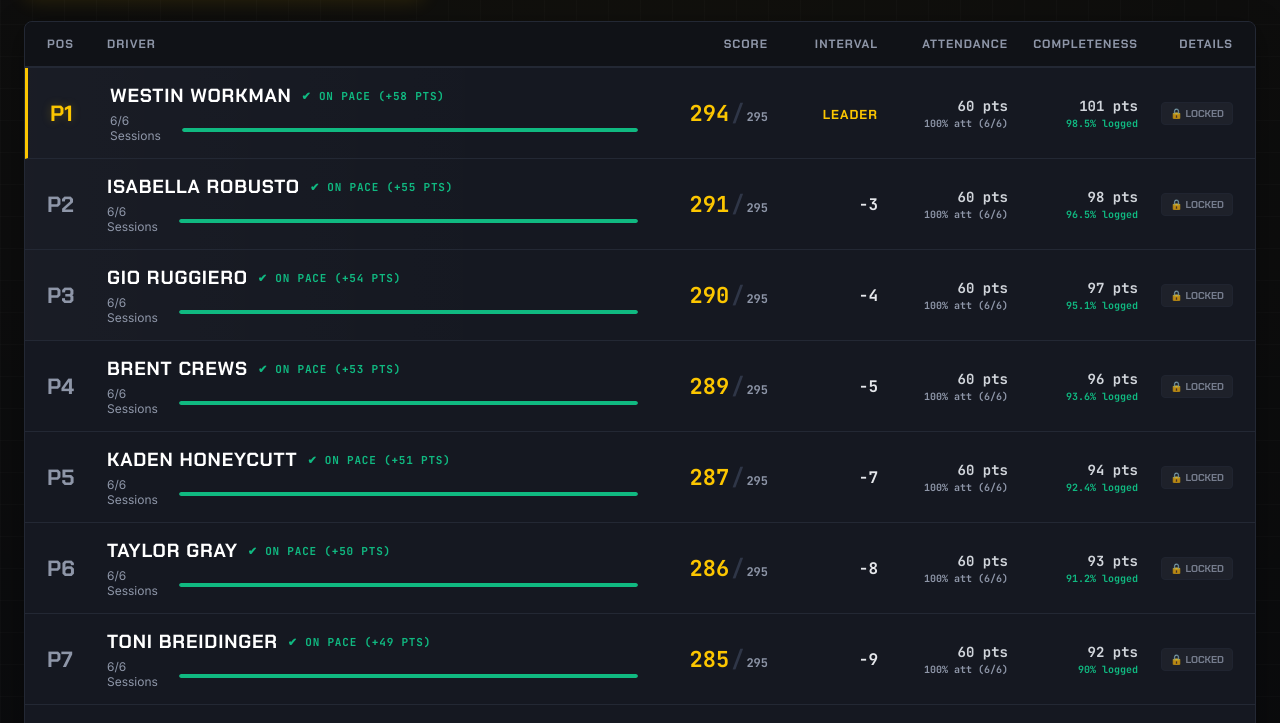
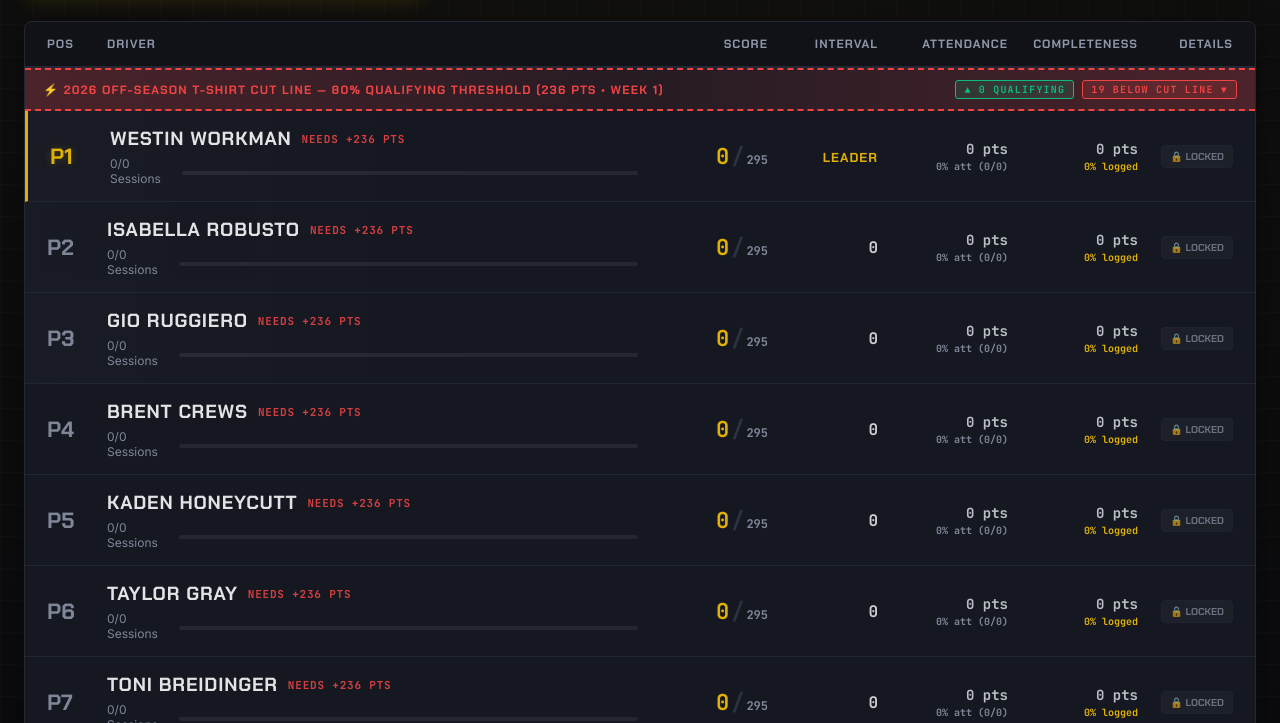
Before and after one commit to troy-zen/tpc-two-a-days-standings, a plain HTML site: page index.html in a window 1280 px wide. Shown: the part 232-955 px from the top of the page. Drawn offline with nearby package versions, Linux system fonts and the light colour scheme.

Commit message:
Reset mock scores to 0 for clean Day 1 launch

```diff
--- a/index.html
+++ b/index.html
@@ -1888,211 +1888,211 @@
             {
                 pos: 1, car: "55", name: "Westin Workman", series: "CUP",
                 token: "ww_9b42",
-                score: 293.5, maxScore: 295.0, gap: 0.0,
-                scPts: 160.5, recoveryPts: 13.0, compPts: 20.0, hydrationPts: 100.0,
-                attendancePts: 60.0, sessionsAttended: 6, totalSessions: 6,
-                completenessPct: 98.5, completenessPts: 100.5,
-                pips: ["full", "full", "full", "full", "full", "full"],
+                score: 0.0, maxScore: 295.0, gap: 0.0,
+                scPts: 0.0, recoveryPts: 0.0, compPts: 0.0, hydrationPts: 0.0,
+                attendancePts: 0.0, sessionsAttended: 0, totalSessions: 0,
+                completenessPct: 0.0, completenessPts: 0.0,
+                pips: [],
                 isRemote: false, polarVerified: true,
-                coachNote: "Flawless consistency across all 6 lift & conditioning blocks. Tier 1 USG hydration both days."
+                coachNote: "Awaiting Week 1 check-ins and workout logs."
             },
             {
                 pos: 2, car: "55", name: "Isabella Robusto", series: "ARCA",
                 token: "ir_7x81",
-                score: 291.4, maxScore: 295.0, gap: -2.1,
-                scPts: 158.4, recoveryPts: 13.0, compPts: 20.0, hydrationPts: 100.0,
-                attendancePts: 60.0, sessionsAttended: 6, totalSessions: 6,
-                completenessPct: 96.5, completenessPts: 98.4,
-                pips: ["full", "full", "full", "full", "full", "full"],
+                score: 0.0, maxScore: 295.0, gap: 0.0,
+                scPts: 0.0, recoveryPts: 0.0, compPts: 0.0, hydrationPts: 0.0,
+                attendancePts: 0.0, sessionsAttended: 0, totalSessions: 0,
+                completenessPct: 0.0, completenessPts: 0.0,
+                pips: [],
                 isRemote: false, polarVerified: true,
-                coachNote: "Excellent intentionality on accessory loads. Hydration discipline pristine."
+                coachNote: "Awaiting Week 1 check-ins and workout logs."
             },
             {
                 pos: 3, car: "20", name: "Gio Ruggiero", series: "ARCA",
                 token: "gr_3e59",
-                score: 290.0, maxScore: 295.0, gap: -3.5,
-                scPts: 157.0, recoveryPts: 13.0, compPts: 20.0, hydrationPts: 100.0,
-                attendancePts: 60.0, sessionsAttended: 6, totalSessions: 6,
-                completenessPct: 95.1, completenessPts: 97.0,
-                pips: ["full", "full", "full", "full", "full", "full"],
+                score: 0.0, maxScore: 295.0, gap: 0.0,
+                scPts: 0.0, recoveryPts: 0.0, compPts: 0.0, hydrationPts: 0.0,
+                attendancePts: 0.0, sessionsAttended: 0, totalSessions: 0,
+                completenessPct: 0.0, completenessPts: 0.0,
+                pips: [],
                 isRemote: false, polarVerified: true,
-                coachNote: "High energy in conditioning blocks. All weights logged within 10 min of session finish."
+                coachNote: "Awaiting Week 1 check-ins and workout logs."
             },
             {
                 pos: 4, car: "70", name: "Brent Crews", series: "ARCA",
                 token: "bc_6d14",
-                score: 288.5, maxScore: 295.0, gap: -5.0,
-                scPts: 155.5, recoveryPts: 13.0, compPts: 20.0, hydrationPts: 100.0,
-                attendancePts: 60.0, sessionsAttended: 6, totalSessions: 6,
-                completenessPct: 93.6, completenessPts: 95.5,
-                pips: ["full", "full", "full", "full", "full", "full"],
+                score: 0.0, maxScore: 295.0, gap: 0.0,
+                scPts: 0.0, recoveryPts: 0.0, compPts: 0.0, hydrationPts: 0.0,
+                attendancePts: 0.0, sessionsAttended: 0, totalSessions: 0,
+                completenessPct: 0.0, completenessPts: 0.0,
+                pips: [],
                 isRemote: false, polarVerified: true,
-                coachNote: "Rock solid attendance. Power metrics on Tuesday AM jump squats were top of cohort."
+                coachNote: "Awaiting Week 1 check-ins and workout logs."
             },
             {
                 pos: 5, car: "51", name: "Kaden Honeycutt", series: "XFINITY",
                 token: "kh_2a78",
-                score: 287.2, maxScore: 295.0, gap: -6.3,
-                scPts: 154.2, recoveryPts: 13.0, compPts: 20.0, hydrationPts: 100.0,
-                attendancePts: 60.0, sessionsAttended: 6, totalSessions: 6,
-                completenessPct: 92.4, completenessPts: 94.2,
-                pips: ["full", "full", "full", "full", "full", "full"],
+                score: 0.0, maxScore: 295.0, gap: 0.0,
+                scPts: 0.0, recoveryPts: 0.0, compPts: 0.0, hydrationPts: 0.0,
+                attendancePts: 0.0, sessionsAttended: 0, totalSessions: 0,
+                completenessPct: 0.0, completenessPts: 0.0,
+                pips: [],
                 isRemote: false, polarVerified: true,
-                coachNote: "Very consistent effort. Logged RPE on all primary barbell lifts."
+                coachNote: "Awaiting Week 1 check-ins and workout logs."
             },
             {
                 pos: 6, car: "17", name: "Taylor Gray", series: "XFINITY",
                 token: "tg_5m93",
-                score: 286.0, maxScore: 295.0, gap: -7.5,
-                scPts: 153.0, recoveryPts: 13.0, compPts: 20.0, hydrationPts: 100.0,
-                attendancePts: 60.0, sessionsAttended: 6, totalSessions: 6,
-                completenessPct: 91.2, completenessPts: 93.0,
-                pips: ["full", "full", "full", "full", "full", "full"],
+                score: 0.0, maxScore: 295.0, gap: 0.0,
+                scPts: 0.0, recoveryPts: 0.0, compPts: 0.0, hydrationPts: 0.0,
+                attendancePts: 0.0, sessionsAttended: 0, totalSessions: 0,
+                completenessPct: 0.0, completenessPts: 0.0,
+                pips: [],
                 isRemote: false, polarVerified: true,
-                coachNote: "Pushed through Thursday armor session with high intensity. Strong hydration baseline."
+                coachNote: "Awaiting Week 1 check-ins and workout logs."
             },
             {
                 pos: 7, car: "25", name: "Toni Breidinger", series: "ARCA",
                 token: "tn_1k47",
-                score: 284.8, maxScore: 295.0, gap: -8.7,
-                scPts: 151.8, recoveryPts: 13.0, compPts: 20.0, hydrationPts: 100.0,
-                attendancePts: 60.0, sessionsAttended: 6, totalSessions: 6,
-                completenessPct: 90.0, completenessPts: 91.8,
-                pips: ["full", "full", "full", "full", "full", "full"],
+                score: 0.0, maxScore: 295.0, gap: 0.0,
+                scPts: 0.0, recoveryPts: 0.0, compPts: 0.0, hydrationPts: 0.0,
+                attendancePts: 0.0, sessionsAttended: 0, totalSessions: 0,
+                completenessPct: 0.0, completenessPts: 0.0,
+                pips: [],
                 isRemote: false, polarVerified: true,
-                coachNote: "Great dedication to mobility and recovery tracker logs. All card items accounted for."
+                coachNote: "Awaiting Week 1 check-ins and workout logs."
             },
             {
                 pos: 8, car: "18", name: "Tyler Ankrum", series: "XFINITY",
                 token: "ta_8c26",
-                score: 283.5, maxScore: 295.0, gap: -10.0,
-                scPts: 150.5, recoveryPts: 13.0, compPts: 20.0, hydrationPts: 100.0,
-                attendancePts: 60.0, sessionsAttended: 6, totalSessions: 6,
-                completenessPct: 88.7, completenessPts: 90.5,
-                pips: ["full", "full", "full", "full", "full", "full"],
+                score: 0.0, maxScore: 295.0, gap: 0.0,
+                scPts: 0.0, recoveryPts: 0.0, compPts: 0.0, hydrationPts: 0.0,
+                attendancePts: 0.0, sessionsAttended: 0, totalSessions: 0,
+                completenessPct: 0.0, completenessPts: 0.0,
+                pips: [],
                 isRemote: false, polarVerified: true,
-                coachNote: "Completed all volume. Small gaps on accessory drop-set loads, easily rectifiable."
+                coachNote: "Awaiting Week 1 check-ins and workout logs."
             },
             {
                 pos: 9, car: "9", name: "Kaylee Bryson", series: "ARCA",
                 token: "kp_4f90",
-                score: 281.0, maxScore: 295.0, gap: -12.5,
-                scPts: 148.0, recoveryPts: 13.0, compPts: 20.0, hydrationPts: 100.0,
-                attendancePts: 60.0, sessionsAttended: 6, totalSessions: 6,
-                completenessPct: 86.3, completenessPts: 88.0,
-                pips: ["full", "full", "full", "full", "full", "full"],
+                score: 0.0, maxScore: 295.0, gap: 0.0,
+                scPts: 0.0, recoveryPts: 0.0, compPts: 0.0, hydrationPts: 0.0,
+                attendancePts: 0.0, sessionsAttended: 0, totalSessions: 0,
+                completenessPct: 0.0, completenessPts: 0.0,
+                pips: [],
                 isRemote: false, polarVerified: true,
-                coachNote: "On track across all 6 sessions. Solid core endurance marks."
+                coachNote: "Awaiting Week 1 check-ins and workout logs."
             },
             {
                 pos: 10, car: "71", name: "Jade Avedisian", series: "GT4",
                 token: "ja_6y15",
-                score: 279.5, maxScore: 295.0, gap: -14.0,
-                scPts: 146.5, recoveryPts: 13.0, compPts: 20.0, hydrationPts: 100.0,
-                attendancePts: 60.0, sessionsAttended: 6, totalSessions: 6,
-                completenessPct: 84.8, completenessPts: 86.5,
-                pips: ["full", "full", "full", "full", "partial", "full"],
+                score: 0.0, maxScore: 295.0, gap: 0.0,
+                scPts: 0.0, recoveryPts: 0.0, compPts: 0.0, hydrationPts: 0.0,
+                attendancePts: 0.0, sessionsAttended: 0, totalSessions: 0,
+                completenessPct: 0.0, completenessPts: 0.0,
+                pips: [],
                 isRemote: false, polarVerified: true,
-                coachNote: "Minor missing accessory reps on Wednesday PM conditioning, but strong overall focus."
+                coachNote: "Awaiting Week 1 check-ins and workout logs."
             },
             {
                 pos: 11, car: "5", name: "Dean Thompson", series: "XFINITY",
                 token: "dt_9h32",
-                score: 267.2, maxScore: 295.0, gap: -26.3,
-                scPts: 144.2, recoveryPts: 13.0, compPts: 20.0, hydrationPts: 90.0,
-                attendancePts: 60.0, sessionsAttended: 6, totalSessions: 6,
-                completenessPct: 82.5, completenessPts: 84.2,
-                pips: ["full", "full", "partial", "full", "partial", "full"],
+                score: 0.0, maxScore: 295.0, gap: 0.0,
+                scPts: 0.0, recoveryPts: 0.0, compPts: 0.0, hydrationPts: 0.0,
+                attendancePts: 0.0, sessionsAttended: 0, totalSessions: 0,
+                completenessPct: 0.0, completenessPts: 0.0,
+                pips: [],
                 isRemote: false, polarVerified: true,
-                coachNote: "Hydration dropped slightly Thursday (Tier 2). Reminded on electrolyte timing."
+                coachNote: "Awaiting Week 1 check-ins and workout logs."
             },
             {
                 pos: 12, car: "21", name: "Gavan Boschele", series: "LATE_MODEL",
                 token: "gp_3w84",
-                score: 265.0, maxScore: 295.0, gap: -28.5,
-                scPts: 142.0, recoveryPts: 13.0, compPts: 20.0, hydrationPts: 90.0,
-                attendancePts: 60.0, sessionsAttended: 6, totalSessions: 6,
-                completenessPct: 80.4, completenessPts: 82.0,
-                pips: ["full", "partial", "full", "partial", "full", "full"],
+                score: 0.0, maxScore: 295.0, gap: 0.0,
+                scPts: 0.0, recoveryPts: 0.0, compPts: 0.0, hydrationPts: 0.0,
+                attendancePts: 0.0, sessionsAttended: 0, totalSessions: 0,
+                completenessPct: 0.0, completenessPts: 0.0,
+                pips: [],
                 isRemote: false, polarVerified: true,
-                coachNote: "Good effort from the Late Model group. Needs tighter logging on dumbbell circuits."
+                coachNote: "Awaiting Week 1 check-ins and workout logs."
             },
             {
                 pos: 13, car: "1", name: "Kris Wright", series: "ARCA",
                 token: "kh_7t61",
-                score: 259.5, maxScore: 295.0, gap: -34.0,
-                scPts: 136.5, recoveryPts: 13.0, compPts: 20.0, hydrationPts: 90.0,
-                attendancePts: 60.0, sessionsAttended: 6, totalSessions: 6,
-                completenessPct: 75.0, completenessPts: 76.5,
-                pips: ["full", "full", "partial", "partial", "partial", "full"],
+                score: 0.0, maxScore: 295.0, gap: 0.0,
+                scPts: 0.0, recoveryPts: 0.0, compPts: 0.0, hydrationPts: 0.0,
+                attendancePts: 0.0, sessionsAttended: 0, totalSessions: 0,
+                completenessPct: 0.0, completenessPts: 0.0,
+                pips: [],
                 isRemote: false, polarVerified: true,
-                coachNote: "Attendance clean (6/6). Card fidelity needs improvement on accessory supersets."
+                coachNote: "Awaiting Week 1 check-ins and workout logs."
             },
             {
                 pos: 14, car: "11", name: "Corey Heim", series: "CUP",
                 token: "ch_5j23",
-                score: 248.0, maxScore: 295.0, gap: -45.5,
-                scPts: 138.0, recoveryPts: 10.0, compPts: 20.0, hydrationPts: 80.0,
-                attendancePts: 60.0, sessionsAttended: 6, totalSessions: 6,
-                completenessPct: 76.5, completenessPts: 78.0,
-                pips: ["full", "full", "full", "full", "partial", "full"],
-                isRemote: true, polarVerified: true,
-                coachNote: "Travel session logged on Two-a-Days Remote calendar with verified Polar HR tracking."
+                score: 0.0, maxScore: 295.0, gap: 0.0,
+                scPts: 0.0, recoveryPts: 0.0, compPts: 0.0, hydrationPts: 0.0,
+                attendancePts: 0.0, sessionsAttended: 0, totalSessions: 0,
+                completenessPct: 0.0, completenessPts: 0.0,
+                pips: [],
+                isRemote: false, polarVerified: true,
+                coachNote: "Awaiting Week 1 check-ins and workout logs."
             },
             {
                 pos: 15, car: "15", name: "Sean Hingorani", series: "ARCA",
                 token: "sh_8r49",
-                score: 231.0, maxScore: 295.0, gap: -62.5,
-                scPts: 128.0, recoveryPts: 13.0, compPts: 0.0, hydrationPts: 90.0,
-                attendancePts: 50.0, sessionsAttended: 5, totalSessions: 6,
-                completenessPct: 76.5, completenessPts: 78.0,
-                pips: ["full", "full", "full", "missed", "full", "full"],
+                score: 0.0, maxScore: 295.0, gap: 0.0,
+                scPts: 0.0, recoveryPts: 0.0, compPts: 0.0, hydrationPts: 0.0,
+                attendancePts: 0.0, sessionsAttended: 0, totalSessions: 0,
+                completenessPct: 0.0, completenessPts: 0.0,
+                pips: [],
                 isRemote: false, polarVerified: true,
-                coachNote: "Missed Friday Competition due to travel conflict; currently 5.0 pts below cutline."
+                coachNote: "Awaiting Week 1 check-ins and workout logs."
             },
             {
                 pos: 16, car: "18", name: "William Sawalich", series: "XFINITY",
                 token: "ws_2v74",
-                score: 225.5, maxScore: 295.0, gap: -68.0,
-                scPts: 122.5, recoveryPts: 13.0, compPts: 20.0, hydrationPts: 70.0,
-                attendancePts: 55.0, sessionsAttended: 5, totalSessions: 6,
-                completenessPct: 71.0, completenessPts: 67.5,
-                pips: ["full", "partial", "full", "partial", "partial", "full"],
-                isRemote: true, polarVerified: false,
-                coachNote: "Remote workout card logged but Polar HR unverified (-5.0 pt deduction). Tier 3 hydration."
+                score: 0.0, maxScore: 295.0, gap: 0.0,
+                scPts: 0.0, recoveryPts: 0.0, compPts: 0.0, hydrationPts: 0.0,
+                attendancePts: 0.0, sessionsAttended: 0, totalSessions: 0,
+                completenessPct: 0.0, completenessPts: 0.0,
+                pips: [],
+                isRemote: false, polarVerified: true,
+                coachNote: "Awaiting Week 1 check-ins and workout logs."
             },
             {
                 pos: 17, car: "2", name: "Jesse Love", series: "XFINITY",
                 token: "jl_9m12",
-                score: 218.0, maxScore: 295.0, gap: -75.5,
-                scPts: 118.0, recoveryPts: 10.0, compPts: 20.0, hydrationPts: 70.0,
-                attendancePts: 50.0, sessionsAttended: 5, totalSessions: 6,
-                completenessPct: 66.7, completenessPts: 68.0,
-                pips: ["full", "missed", "full", "partial", "partial", "full"],
+                score: 0.0, maxScore: 295.0, gap: 0.0,
+                scPts: 0.0, recoveryPts: 0.0, compPts: 0.0, hydrationPts: 0.0,
+                attendancePts: 0.0, sessionsAttended: 0, totalSessions: 0,
+                completenessPct: 0.0, completenessPts: 0.0,
+                pips: [],
                 isRemote: false, polarVerified: true,
-                coachNote: "Missed Tuesday PM conditioning. Card logging lagged on auxiliary neck work."
+                coachNote: "Awaiting Week 1 check-ins and workout logs."
             },
             {
                 pos: 18, car: "08", name: "Cannon McIntosh", series: "LATE_MODEL",
                 token: "cm_4p65",
-                score: 211.0, maxScore: 295.0, gap: -82.5,
-                scPts: 106.0, recoveryPts: 10.0, compPts: 20.0, hydrationPts: 75.0,
-                attendancePts: 40.0, sessionsAttended: 4, totalSessions: 6,
-                completenessPct: 68.3, completenessPts: 66.0,
-                pips: ["missed", "missed", "full", "full", "partial", "full"],
+                score: 0.0, maxScore: 295.0, gap: 0.0,
+                scPts: 0.0, recoveryPts: 0.0, compPts: 0.0, hydrationPts: 0.0,
+                attendancePts: 0.0, sessionsAttended: 0, totalSessions: 0,
+                completenessPct: 0.0, completenessPts: 0.0,
+                pips: [],
                 isRemote: false, polarVerified: true,
-                coachNote: "Arrived mid-week due to national sprint race schedule. Fast recovery pace, needs makeup card."
+                coachNote: "Awaiting Week 1 check-ins and workout logs."
             },
             {
                 pos: 19, car: "61", name: "Jacob Denney", series: "LATE_MODEL",
                 token: "jd_7n38",
-                score: 196.5, maxScore: 295.0, gap: -97.0,
-                scPts: 101.5, recoveryPts: 10.0, compPts: 20.0, hydrationPts: 65.0,
-                attendancePts: 40.0, sessionsAttended: 4, totalSessions: 6,
-                completenessPct: 64.2, completenessPts: 61.5,
-                pips: ["missed", "missed", "full", "partial", "partial", "partial"],
+                score: 0.0, maxScore: 295.0, gap: 0.0,
+                scPts: 0.0, recoveryPts: 0.0, compPts: 0.0, hydrationPts: 0.0,
+                attendancePts: 0.0, sessionsAttended: 0, totalSessions: 0,
+                completenessPct: 0.0, completenessPts: 0.0,
+                pips: [],
                 isRemote: false, polarVerified: true,
-                coachNote: "Late arrival. Needs structured onboarding on entering workout loads and hydration timing."
+                coachNote: "Awaiting Week 1 check-ins and workout logs."
             }
         ];
 
@@ -2126,7 +2126,7 @@
             }
             const ticker = document.getElementById('tickerText');
             if (ticker) {
-                ticker.innerHTML = `<strong>OFF-SEASON S&C:</strong> Week ${currentWeek} • Cohort: 19 Drivers • Cut Line: 80% (${Math.round(getCutlineThreshold())} pts) • Max: ${Math.round(getMaxPossible())} pts • Leader: Westin Workman (${Math.round(DRIVERS_DATA[0].score * currentWeek)} pts)`;
+                ticker.innerHTML = `<strong>OFF-SEASON S&C:</strong> Week ${currentWeek} • Cohort: 19 Drivers • Cut Line: 80% (${Math.round(getCutlineThreshold())} pts) • Max: ${Math.round(getMaxPossible())} pts • Leader: Westin Workman (${(DRIVERS_DATA.length ? Math.round(DRIVERS_DATA[0].score * currentWeek) : 0)} pts)`;
             }
             renderPodium();
             renderTable();
@@ -2200,7 +2200,7 @@
 
             filtered.forEach((d) => {
                 const scaledScore = Math.round(d.score * currentWeek);
-                const scaledGap = scaledScore - Math.round(DRIVERS_DATA[0].score * currentWeek);
+                const scaledGap = scaledScore - (DRIVERS_DATA.length ? Math.round(DRIVERS_DATA[0].score * currentWeek) : 0);
                 const isQualified = scaledScore >= cutlinePts;
 
                 // Render Cut Line divider when score drops below cutlinePts
@@ -2538,7 +2538,7 @@
                 <div class="mobile-standing-badge">
                     <span>P${d.pos} Overall</span>
                     <span>•</span>
-                    <span style="color: ${d.gap === 0 ? 'var(--gold)' : '#fff'};">${d.gap === 0 ? 'LEADER' : (driverScore - Math.round(DRIVERS_DATA[0].score * currentWeek)) + ' pts'}</span>
+                    <span style="color: ${d.gap === 0 ? 'var(--gold)' : '#fff'};">${d.gap === 0 ? 'LEADER' : (driverScore - (DRIVERS_DATA.length ? Math.round(DRIVERS_DATA[0].score * currentWeek) : 0)) + ' pts'}</span>
                 </div>
                 <div style="margin-top: 14px; background: var(--surface); border: 1px solid var(--border); border-radius: 8px; padding: 10px;">
                     <div style="display: flex; justify-content: space-between; font-size: 11px; font-family: var(--font-display); margin-bottom: 4px;">
@@ -2583,7 +2583,7 @@
                 </div>
                 <div class="mobile-kpi-box">
                     <div class="mobile-kpi-title">Deficit to P1</div>
-                    <div class="mobile-kpi-val" style="color: ${d.gap === 0 ? 'var(--gold)' : '#fff'};">${d.gap === 0 ? 'LEADER' : (driverScore - Math.round(DRIVERS_DATA[0].score * currentWeek))}</div>
+                    <div class="mobile-kpi-val" style="color: ${d.gap === 0 ? 'var(--gold)' : '#fff'};">${d.gap === 0 ? 'LEADER' : (driverScore - (DRIVERS_DATA.length ? Math.round(DRIVERS_DATA[0].score * currentWeek) : 0))}</div>
                     <div style="font-size: 10px; color: var(--text-muted); font-family: var(--font-mono);">${d.gap === 0 ? 'P1 Pace' : 'Behind Westin'}</div>
                 </div>
             `;
```
